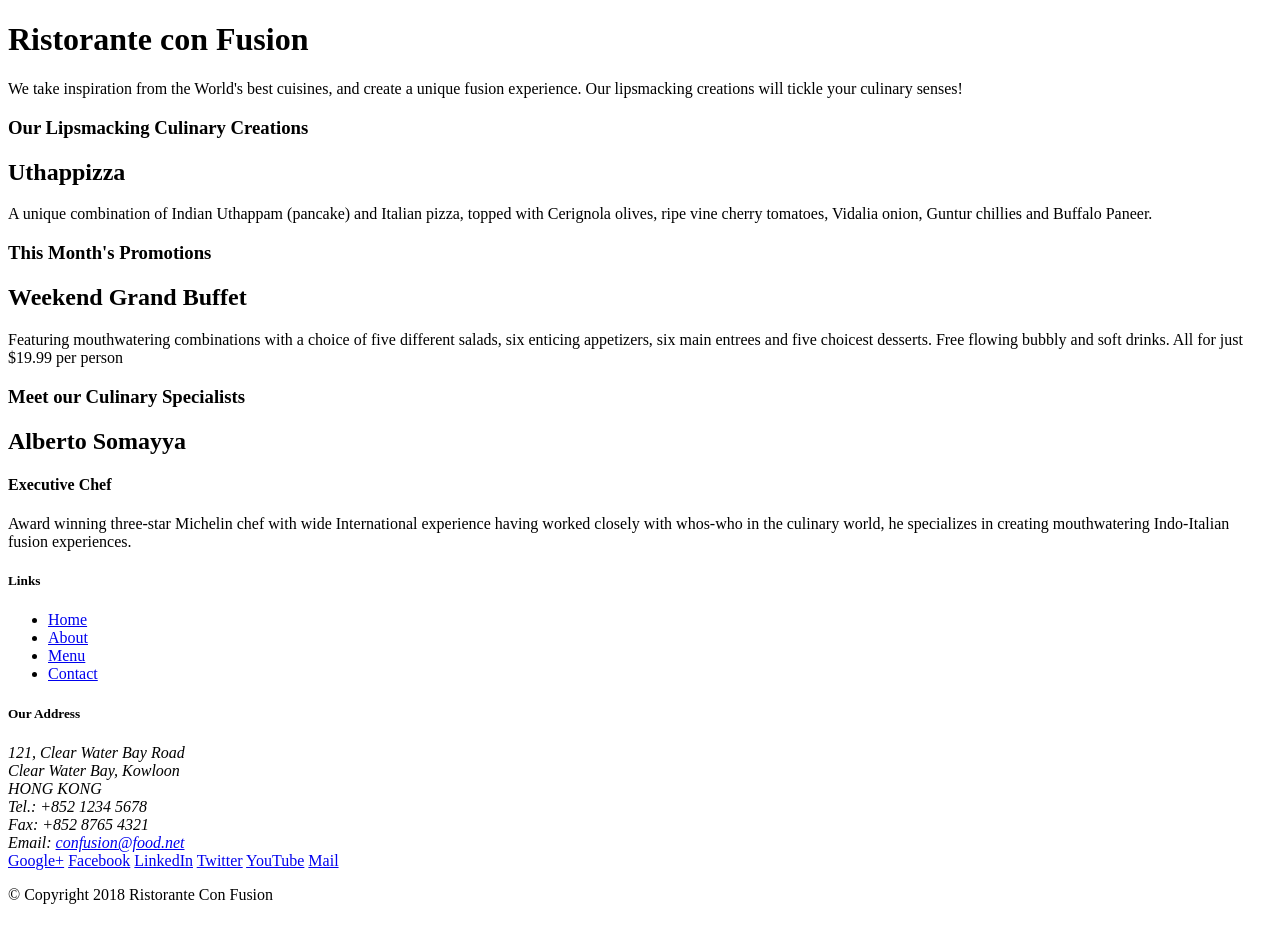
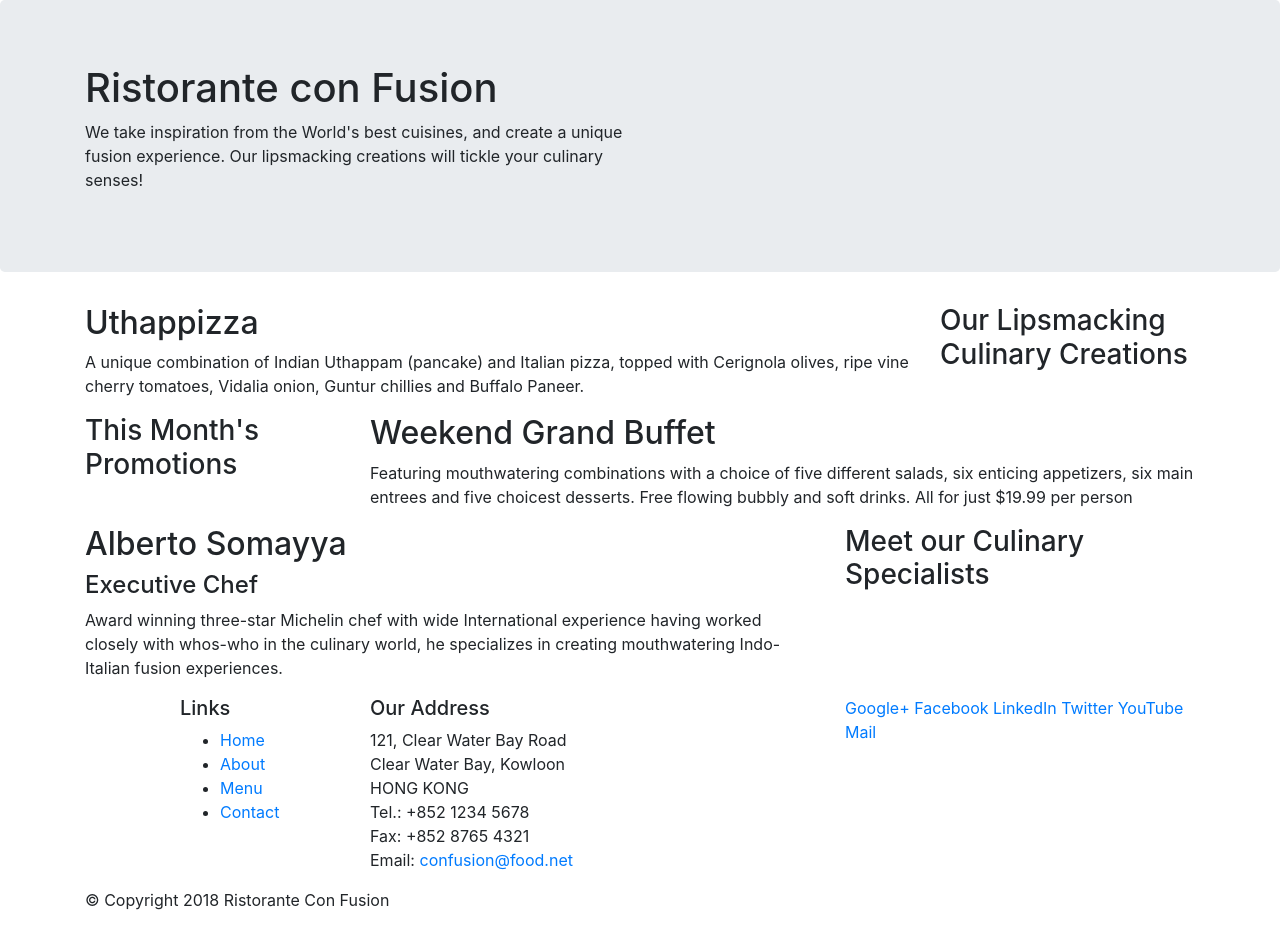
Before and after one commit to guliashish/sample_website, a website: page index.html in a window 1280 px wide. Drawn offline with nearby package versions, Linux system fonts and the light colour scheme.

Commit message:
bootstrap grid

```diff
--- a/index.html
+++ b/index.html
@@ -2,51 +2,58 @@
 <html lang="en">
 
 <head>
-    <title>Ristorante Con Fusion</title>
+     <!-- Required meta tags always come first -->
+     <meta charset="utf-8">
+     <meta name="viewport" content="width=device-width, initial-scale=1, shrink-to-fit=no">
+     <meta http-equiv="x-ua-compatible" content="ie=edge">
+
+     <!-- Bootstrap CSS -->
+     <link rel="stylesheet" href="node_modules/bootstrap/dist/css/bootstrap.min.css">
+    <title>Bootstrap Project</title>
 </head>
 
 <body>
 
-    <header>
-        <div>
-            <div>
-                <div>
+    <header class="jumbotron">
+        <div class="container">
+            <div class="row">
+                <div class="col-12 col-sm-6">
                     <h1>Ristorante con Fusion</h1>
                     <p>We take inspiration from the World's best cuisines, and create a unique fusion experience. Our lipsmacking creations will tickle your culinary senses!</p>
                 </div>
-                <div>
+                <div class="col-12 col-sm-6">
                 </div>
             </div>
         </div>
     </header>
 
-    <div>
-        <div>
-            <div>
+    <div class="container">
+        <div class="row">
+            <div class="col-12 col-sm-4 order-sm-last col-md-3">
                 <h3>Our Lipsmacking Culinary Creations</h3>
             </div>
-            <div>
+            <div class="col col-sm order-sm-first col-md">
                 <h2>Uthappizza</h2>
                 <p>A unique combination of Indian Uthappam (pancake) and Italian pizza, topped with Cerignola olives, ripe vine cherry tomatoes, Vidalia onion, Guntur chillies and Buffalo Paneer.</p>
             </div>
         </div>
 
 
-        <div>
-            <div>
+        <div class="row">
+            <div class="col-12 col-sm-4 col-md-3">
                 <h3>This Month's Promotions</h3>
             </div>
-            <div>
+            <div class="col col-sm col-md">
                 <h2>Weekend Grand Buffet</h2>
                 <p>Featuring mouthwatering combinations with a choice of five different salads, six enticing appetizers, six main entrees and five choicest desserts. Free flowing bubbly and soft drinks. All for just $19.99 per person </p>
             </div>
         </div>
 
-        <div>
-            <div>
+        <div class="row">
+            <div class="col-12 col-sm-4 order-sm-last  col-md-4">
                 <h3>Meet our Culinary Specialists</h3>
             </div>
-            <div>
+            <div class="col col-sm order-sm-first col-md">
                 <h2>Alberto Somayya</h2>
                 <h4>Executive Chef</h4>
                 <p>Award winning three-star Michelin chef with wide International experience having worked closely with whos-who in the culinary world, he specializes in creating mouthwatering Indo-Italian fusion experiences. </p>
@@ -54,10 +61,10 @@
         </div>
     </div>
 
-    <footer>
-        <div>
-            <div>
-                <div>
+    <footer >
+        <div class="container">
+            <div class="row">
+                <div class="col-4 offset-1 col-sm-2">
                     <h5>Links</h5>
                     <ul>
                         <li><a href="#">Home</a></li>
@@ -66,7 +73,7 @@
                         <li><a href="#">Contact</a></li>
                     </ul>
                 </div>
-                <div>
+                <div class="col-7 col-sm-5">
                     <h5>Our Address</h5>
                     <address>
 		              121, Clear Water Bay Road<br>
@@ -77,7 +84,7 @@
 		              Email: <a href="mailto:confusion@food.net">confusion@food.net</a>
 		           </address>
                 </div>
-                <div>
+                <div class="col-12 col-sm-4">
                     <div>
                         <a href="http://google.com/+">Google+</a>
                         <a href="http://www.facebook.com/profile.php?id=">Facebook</a>
@@ -88,14 +95,17 @@
                     </div>
                 </div>
            </div>
-           <div>
-                <div>
+           <div class="row">
+                <div class="col-auto">
                     <p>© Copyright 2018 Ristorante Con Fusion</p>
                 </div>
            </div>
         </div>
     </footer>
-
+  <!-- jQuery first, then Popper.js, then Bootstrap JS. -->
+  <script src="node_modules/jquery/dist/jquery.slim.min.js"></script>
+  <script src="node_modules/popper.js/dist/umd/popper.min.js"></script>
+  <script src="node_modules/bootstrap/dist/js/bootstrap.min.js"></script>
 </body>
 
 </html>
--- a/package.json
+++ b/package.json
@@ -12,5 +12,10 @@
   "license": "ISC",
   "devDependencies": {
     "lite-server": "^2.3.0"
+  },
+  "dependencies": {
+    "bootstrap": "^4.5.0",
+    "jquery": "^3.5.1",
+    "popper.js": "^1.12.9"
   }
 }
```
Also changed, not shown: 1 other file.
